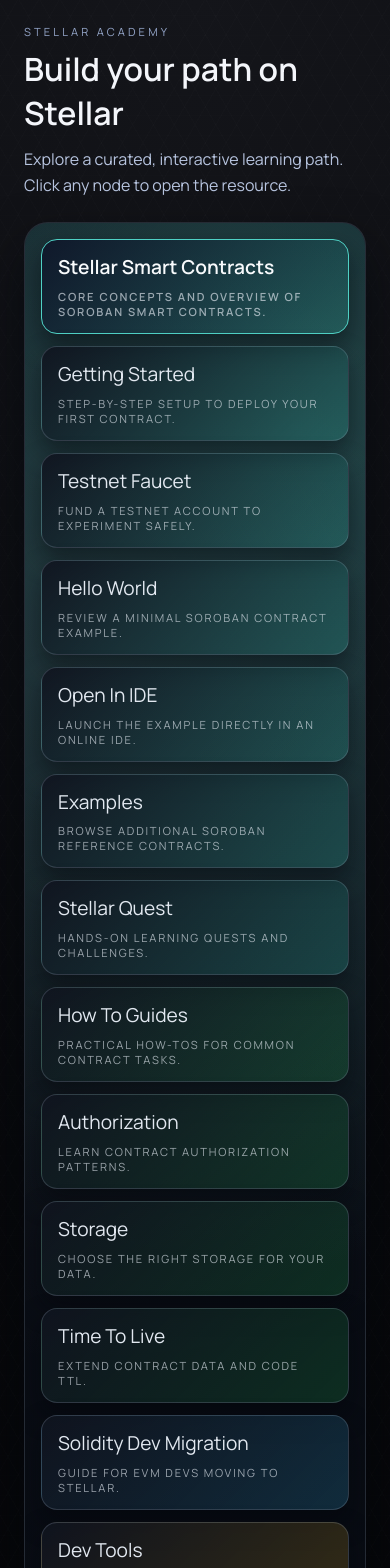
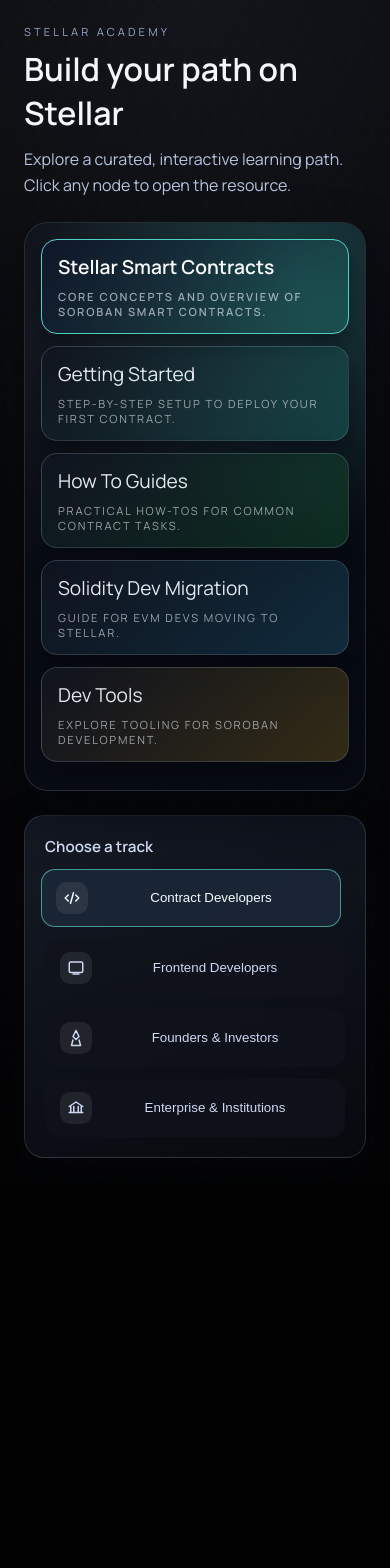
Before and after one commit to jamesbachini/Stellar-Academy, a React (Vite) app: page / in a window 390 px wide. Shown: the top 1568 px of the page. After the commit the page ends 1182 px from the top, so only its background shows below. Built offline with nearby package versions, Linux system fonts and the light colour scheme.

Commit message:
Add enterprise and declutter for mobile

```diff
--- a/src/App.jsx
+++ b/src/App.jsx
@@ -66,6 +66,36 @@
       </svg>
     ),
   },
+  {
+    id: 'enterprise',
+    label: 'Enterprise & Institutions',
+    icon: (
+      <svg viewBox="0 0 24 24" aria-hidden="true">
+        <path
+          d="M3 10l9-6 9 6"
+          fill="none"
+          stroke="currentColor"
+          strokeWidth="2"
+          strokeLinecap="round"
+          strokeLinejoin="round"
+        />
+        <path
+          d="M5 10v8M9 10v8M15 10v8M19 10v8"
+          fill="none"
+          stroke="currentColor"
+          strokeWidth="2"
+          strokeLinecap="round"
+        />
+        <path
+          d="M3 18h18"
+          fill="none"
+          stroke="currentColor"
+          strokeWidth="2"
+          strokeLinecap="round"
+        />
+      </svg>
+    ),
+  },
 ];
 
 export default function App() {
--- a/src/components/StellarFlowChart.css
+++ b/src/components/StellarFlowChart.css
@@ -174,4 +174,8 @@
   .flow-wrapper {
     height: auto;
   }
+
+  .flow-viewport.stacked .flow-node.is-deep {
+    display: none;
+  }
 }
--- a/src/components/StellarFlowChart.jsx
+++ b/src/components/StellarFlowChart.jsx
@@ -19,6 +19,12 @@
     accentSoft: 'rgba(96, 165, 250, 0.25)',
     edge: '#38bdf8',
     edgePalette: ['#38bdf8', '#f472b6', '#a78bfa', '#fbbf24'],
+  },
+  enterprise: {
+    accent: '#34d399',
+    accentSoft: 'rgba(52, 211, 153, 0.25)',
+    edge: '#34d399',
+    edgePalette: ['#34d399', '#f59e0b', '#60a5fa', '#f97316'],
   },
 };
 
@@ -437,6 +443,98 @@
       position: { x: 400, y: 340 },
     },
   ],
+  enterprise: [
+    {
+      id: 'enterprise-hub',
+      data: {
+        label: 'Enterprise & Institutions',
+        description: 'Resources for large-scale Stellar adoption.',
+        variant: 'root',
+      },
+      position: { x: 0, y: 0 },
+    },
+    {
+      id: 'enterprise-use-cases',
+      data: {
+        label: 'Use Cases',
+        description: 'Enterprise-grade applications built on Stellar.',
+        url: 'https://stellar.org/use-cases',
+      },
+      position: { x: 260, y: -160 },
+    },
+    {
+      id: 'enterprise-payments',
+      data: {
+        label: 'Payments',
+        description: 'Cross-border and real-time payment rails.',
+        url: 'https://stellar.org/use-cases/payments',
+      },
+      position: { x: 520, y: -280 },
+    },
+    {
+      id: 'enterprise-tokenization',
+      data: {
+        label: 'Tokenization',
+        description: 'Issue and manage tokenized assets.',
+        url: 'https://stellar.org/use-cases/tokenization',
+      },
+      position: { x: 520, y: -180 },
+    },
+    {
+      id: 'enterprise-ramps',
+      data: {
+        label: 'On/Off Ramps',
+        description: 'Bridge fiat rails into Stellar.',
+        url: 'https://stellar.org/use-cases/ramps',
+      },
+      position: { x: 520, y: -80 },
+    },
+    {
+      id: 'enterprise-disbursement',
+      data: {
+        label: 'Disbursement',
+        description: 'Distribute funds and aid at scale.',
+        url: 'https://stellar.org/use-cases/stellar-for-aid',
+      },
+      position: { x: 520, y: 20 },
+    },
+    {
+      id: 'enterprise-defi',
+      data: {
+        label: 'DeFi',
+        description: 'Institutional DeFi opportunities.',
+        url: 'https://stellar.org/use-cases/defi',
+      },
+      position: { x: 520, y: 120 },
+    },
+    {
+      id: 'enterprise-case-studies',
+      data: {
+        label: 'Case Studies',
+        description: 'Enterprise deployments and outcomes.',
+        url: 'https://stellar.org/case-studies',
+      },
+      position: { x: 260, y: 80 },
+    },
+    {
+      id: 'enterprise-products',
+      data: {
+        label: 'Products',
+        description: 'Stellar products and tools for institutions.',
+        url: 'https://stellar.org/products-and-tools',
+      },
+      position: { x: 260, y: 240 },
+    },
+    {
+      id: 'enterprise-connect',
+      data: {
+        label: 'Connect',
+        description: 'Talk with the Stellar team.',
+        url: 'https://stellar.org/connect',
+      },
+      position: { x: 260, y: 400 },
+    },
+  ],
 };
 
 const trackEdges = {
@@ -497,6 +595,29 @@
     { id: 'e-intro-learn', source: 'biz-intro', target: 'biz-learn' },
     { id: 'e-learn-quest', source: 'biz-learn', target: 'biz-quest' },
   ],
+  enterprise: [
+    { id: 'ent-hub-use-cases', source: 'enterprise-hub', target: 'enterprise-use-cases' },
+    { id: 'ent-use-payments', source: 'enterprise-use-cases', target: 'enterprise-payments' },
+    {
+      id: 'ent-use-tokenization',
+      source: 'enterprise-use-cases',
+      target: 'enterprise-tokenization',
+    },
+    { id: 'ent-use-ramps', source: 'enterprise-use-cases', target: 'enterprise-ramps' },
+    {
+      id: 'ent-use-disbursement',
+      source: 'enterprise-use-cases',
+      target: 'enterprise-disbursement',
+    },
+    { id: 'ent-use-defi', source: 'enterprise-use-cases', target: 'enterprise-defi' },
+    {
+      id: 'ent-hub-case-studies',
+      source: 'enterprise-hub',
+      target: 'enterprise-case-studies',
+    },
+    { id: 'ent-hub-products', source: 'enterprise-hub', target: 'enterprise-products' },
+    { id: 'ent-hub-connect', source: 'enterprise-hub', target: 'enterprise-connect' },
+  ],
 };
 
 const edgeColorByTrack = {
@@ -547,6 +668,17 @@
     'e-tech-roadmap': 2,
     'e-intro-learn': 3,
     'e-learn-quest': 3,
+  },
+  enterprise: {
+    'ent-hub-use-cases': 0,
+    'ent-use-payments': 0,
+    'ent-use-tokenization': 0,
+    'ent-use-ramps': 0,
+    'ent-use-disbursement': 0,
+    'ent-use-defi': 0,
+    'ent-hub-case-studies': 1,
+    'ent-hub-products': 2,
+    'ent-hub-connect': 3,
   },
 };
 
@@ -736,6 +868,30 @@
       const color = palette[colorIndex] ?? theme.edge;
       return { ...edge, color };
     });
+    const rootIds = baseNodes
+      .filter((node) => node.data?.variant === 'root')
+      .map((node) => node.id);
+    const adjacency = edges.reduce((acc, edge) => {
+      if (!acc[edge.source]) acc[edge.source] = [];
+      acc[edge.source].push(edge.target);
+      return acc;
+    }, {});
+    const depthById = {};
+    const queue = [];
+    rootIds.forEach((id) => {
+      depthById[id] = 1;
+      queue.push(id);
+    });
+    while (queue.length) {
+      const current = queue.shift();
+      const nextDepth = (depthById[current] ?? 1) + 1;
+      (adjacency[current] ?? []).forEach((target) => {
+        if (!depthById[target] || nextDepth < depthById[target]) {
+          depthById[target] = nextDepth;
+          queue.push(target);
+        }
+      });
+    }
 
     const inboundColors = edges.reduce((acc, edge) => {
       if (!acc[edge.target]) acc[edge.target] = [];
@@ -748,6 +904,7 @@
         mixColors(inboundColors[node.id] ?? []) ??
         mixColors([theme.edge]) ??
         'rgba(16, 20, 31, 0.9)';
+      const depth = depthById[node.id] ?? 2;
       return {
         ...node,
         position: {
@@ -760,6 +917,7 @@
           accent: theme.accent,
           accentSoft: theme.accentSoft,
           tint,
+          depth,
         },
       };
     });
@@ -999,7 +1157,7 @@
               {nodes.map((node) => {
                 const nodeClassName = `flow-node ${node.data.variant ?? ''} ${
                   node.data.url ? 'clickable' : ''
-                }`;
+                } ${node.data.depth >= 3 ? 'is-deep' : ''}`;
                 const sharedProps = {
                   className: nodeClassName,
                   style: {
@@ -1009,6 +1167,7 @@
                     '--accent-soft': theme.accentSoft,
                     '--node-tint': node.data.tint,
                   },
+                  'data-depth': node.data.depth,
                   ref: (element) => {
                     if (element) {
                       nodeRefs.current[node.id] = element;
```
Also changed, not shown: 1 other file (tests, documents, lock files or other folders).
